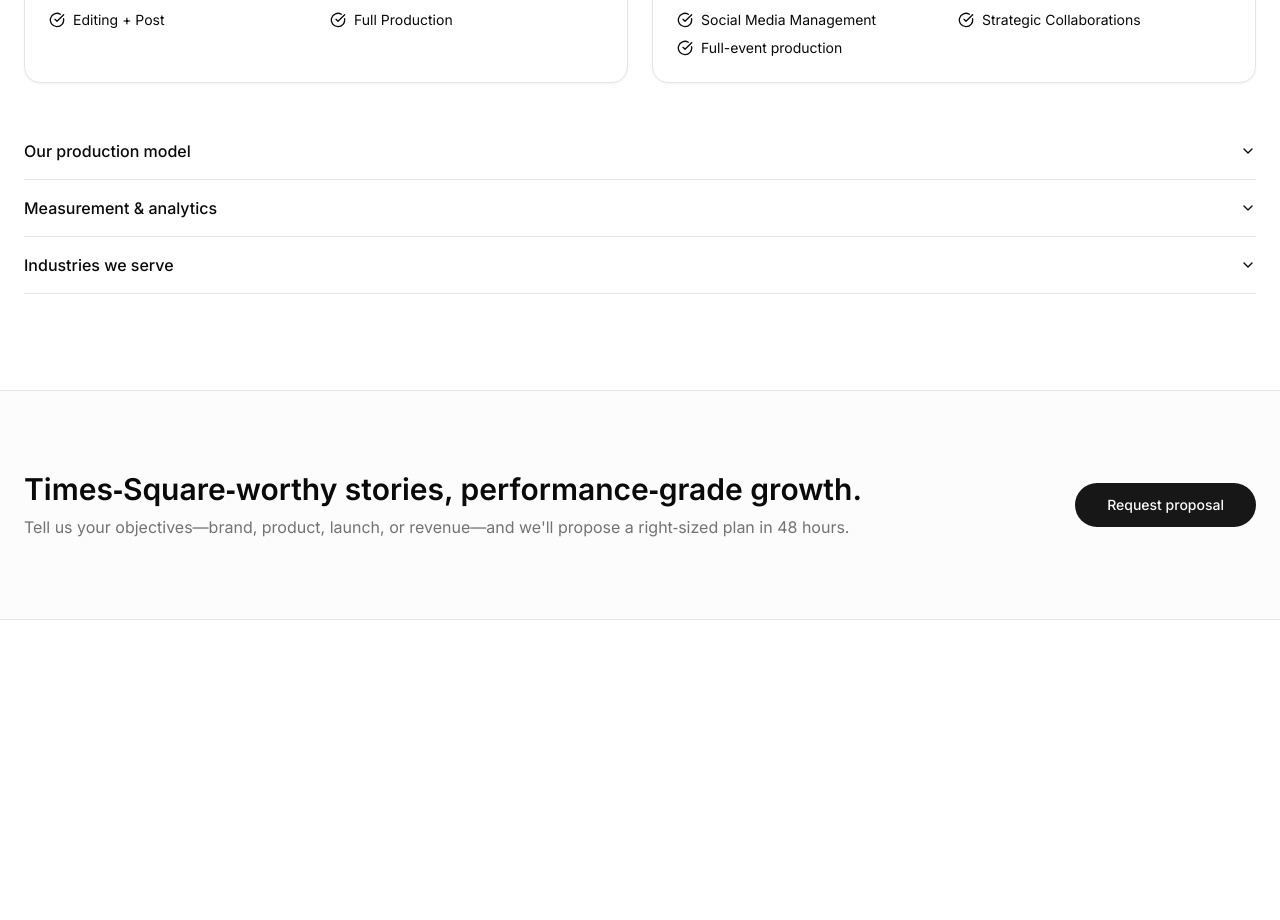
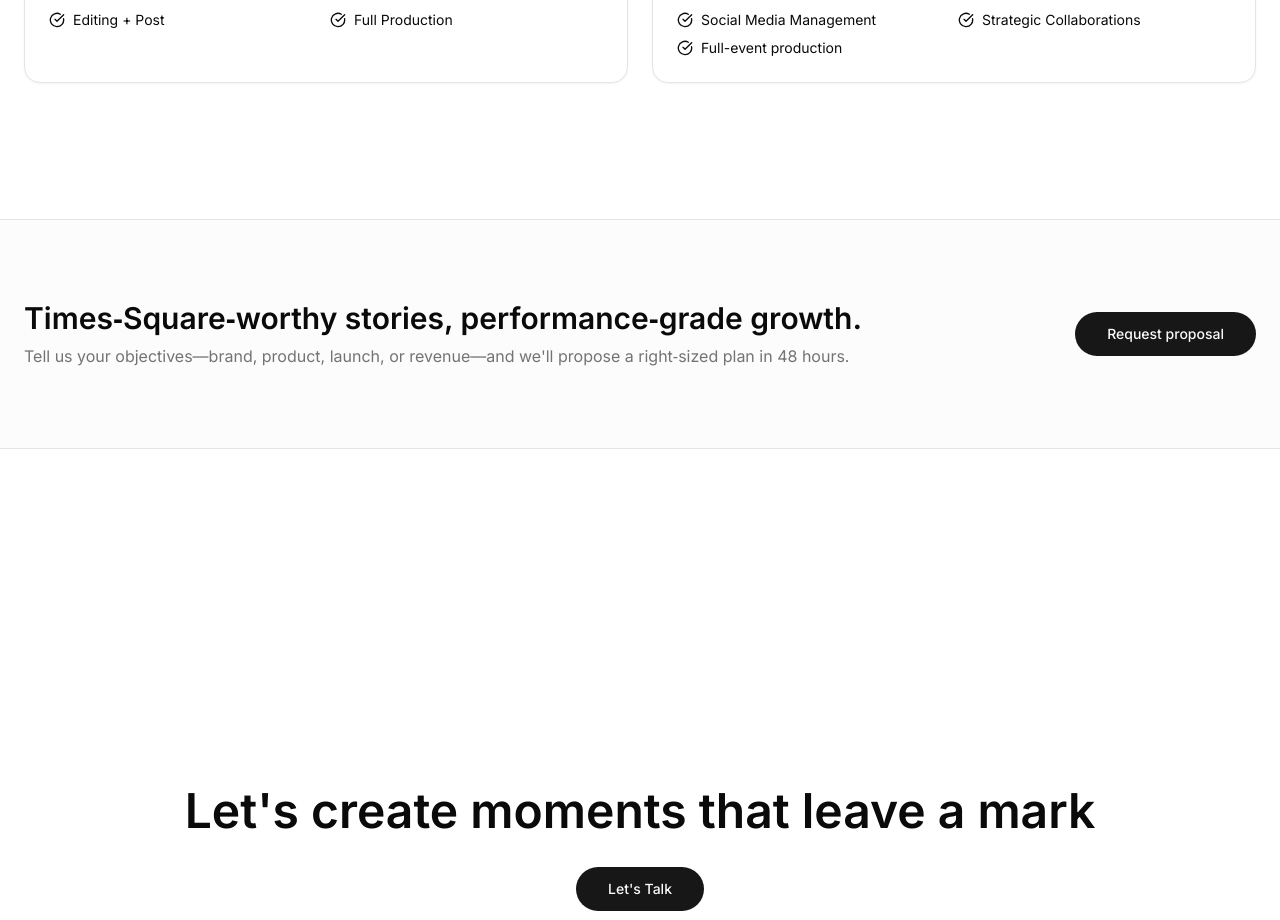
Before and after one commit to wenlanbo/club86, a Next.js app: page / in a window 1280 px wide. Shown: the part 3000-3920 px from the top of the page. Built offline with nearby package versions, Linux system fonts and the light colour scheme.

Commit message:
Remove accordion dropdowns from Capabilities section

```diff
--- a/components/LuxuryAgencyLanding.tsx
+++ b/components/LuxuryAgencyLanding.tsx
@@ -5,7 +5,6 @@ import { motion } from "framer-motion";
 import { Sparkles, Play, CheckCircle, ChevronRight } from "lucide-react";
 import { Button } from "@/components/ui/button";
 import { Card, CardContent, CardHeader, CardTitle } from "@/components/ui/card";
-import { Accordion, AccordionContent, AccordionItem, AccordionTrigger } from "@/components/ui/accordion";
 
 // Simple utility for section titles
 const SectionTitle: React.FC<{ overline?: string; title: string; subtitle?: string }> = ({ overline, title, subtitle }) => (
@@ -163,27 +162,6 @@ export default function LuxuryAgencyLanding() {
               "Full-event production"
             ]}/>
           </div>
-
-          <Accordion type="single" collapsible className="w-full">
-            <AccordionItem value="item-1">
-              <AccordionTrigger>Our production model</AccordionTrigger>
-              <AccordionContent>
-                We streamline cross‑discipline production with modular scopes and transparent pricing—ideal for retained growth or fast campaign turnarounds.
-              </AccordionContent>
-            </AccordionItem>
-            <AccordionItem value="item-2">
-              <AccordionTrigger>Measurement & analytics</AccordionTrigger>
-              <AccordionContent>
-                From experiments to MMM, we connect creative to outcomes via live dashboards, eventing, and post‑mortems that inform the next sprint.
-              </AccordionContent>
-            </AccordionItem>
-            <AccordionItem value="item-3">
-              <AccordionTrigger>Industries we serve</AccordionTrigger>
-              <AccordionContent>
-                Beauty, fine jewelry, fashion, real estate, hospitality, aviation, and other luxury categories.
-              </AccordionContent>
-            </AccordionItem>
-          </Accordion>
         </div>
       </section>
 
```
